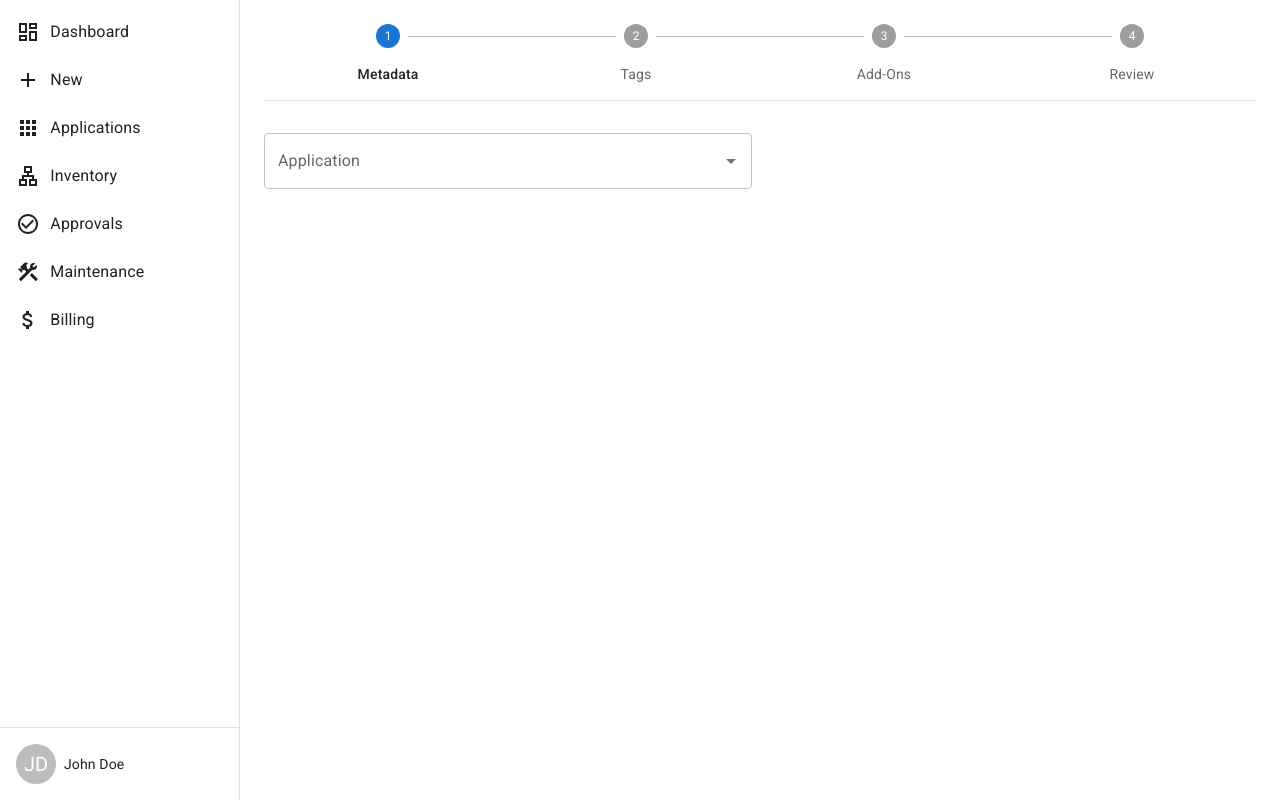
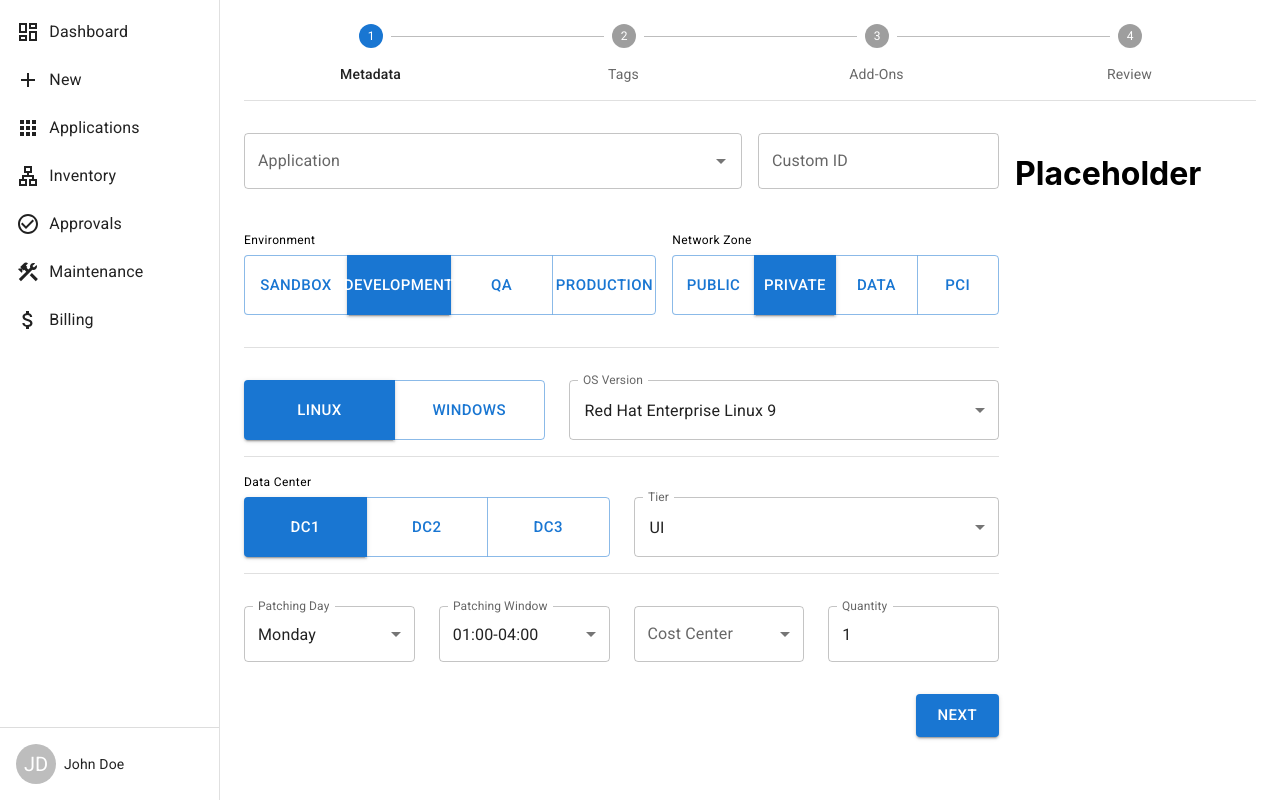
Before and after one commit to kevinharv/platform-engineering, a React (Vite) app in the folder web/: page /new/vm in a window 1280 px wide. Built offline with nearby package versions, Linux system fonts and the light colour scheme.

Commit message:
fix: misc. UI

```diff
--- a/web/src/app/new/vm/index.tsx
+++ b/web/src/app/new/vm/index.tsx
@@ -1,11 +1,12 @@
 import ApplicationSelector from "@/features/vm-request/components/ApplicationSelector";
-import {
-  Grid,
-  Stepper,
-  Step,
-  StepLabel,
-  Divider
-} from "@mui/material";
+import CustomIDField from "@/features/vm-request/components/CustomIDField";
+import Environment from "@/features/vm-request/components/Environment";
+import NetworkZone from "@/features/vm-request/components/NetworkZone";
+import { OSSection } from "@/features/vm-request/components/OSSection";
+import { Placement } from "@/features/vm-request/components/Placement";
+import { ResourceDetailsSection } from "@/features/vm-request/components/ResourceDetailsSection";
+import { StepNavigation } from "@/features/vm-request/components/StepNavigation";
+import { Grid, Stepper, Step, StepLabel, Divider } from "@mui/material";
 import { createFileRoute } from "@tanstack/react-router";
 
 export const Route = createFileRoute("/new/vm/")({
@@ -16,7 +17,7 @@ function NewVM() {
   const vmSteps = ["Metadata", "Tags", "Add-Ons", "Review"];
 
   return (
-    <Grid container spacing={2}>
+    <Grid container spacing={2} sx={{ marginLeft: 0 }}>
       {/* FORM STEPS */}
       <Grid size={12}>
         <Stepper activeStep={0} alternativeLabel>
@@ -32,11 +33,36 @@ function NewVM() {
 
       {/* Metadata form fields */}
       <Grid size={6}>
-       <ApplicationSelector />
+        <ApplicationSelector />
+      </Grid>
+
+      <Grid size={3}>
+        <CustomIDField />
+      </Grid>
+
+      <Grid size={3}>
+        <h1>Placeholder</h1>
+      </Grid>
+
+      <Grid size={5}>
+        <Environment />
+      </Grid>
+
+      <Grid size={4}>
+        <NetworkZone />
+      </Grid>
+
+      <Grid size={9}>
+        <Divider sx={{ marginY: 2 }} />
+        <OSSection />
+        <Divider sx={{ marginY: 2 }} />
+        <Placement />
+        <Divider sx={{ marginY: 2 }} />
+        <ResourceDetailsSection />
+        <StepNavigation />
       </Grid>
 
       {/* TODO - add remaining fields; add steps logic */}
-
     </Grid>
   );
 }
--- a/web/src/components/NavigationDrawer.tsx
+++ b/web/src/components/NavigationDrawer.tsx
@@ -27,7 +27,7 @@ const initials =
   loggedInUser.displayName.split(" ")[0][0] +
   loggedInUser.displayName.split(" ")[1][0];
 
-const drawerWidth = 240;
+const drawerWidth = 220;
 const navEntries = [
   {
     icon: <DashboardOutlined />,
@@ -68,16 +68,20 @@ const navEntries = [
 
 export default function NavigationDrawer({ children }: { children: any }) {
   return (
-    <Box sx={{ display: "flex" }}>
+    <Box sx={{ display: "flex", minHeight: '100vh' }}>
       <Drawer
         variant="permanent"
         sx={{
           width: drawerWidth,
           flexShrink: 1,
+          display: { xs: 'none', md: 'block' },
           [`& .MuiDrawer-paper`]: {
-            width: drawerWidth,
-            boxSizing: "border-box",
-          },
+              width: drawerWidth,
+              boxSizing: "border-box",
+              position: 'relative',
+              height: '100vh',
+              top: 0
+            },
         }}
       >
         <Box sx={{ display: "flex", flexDirection: "column", height: "100%" }}>
--- a/web/src/features/vm-request/components/ApplicationSelector.tsx
+++ b/web/src/features/vm-request/components/ApplicationSelector.tsx
@@ -7,8 +7,10 @@ export default function ApplicationSelector() {
 
   const applicationList = [
     "Sailpoint IIQ",
-    "Active Directory",
+    "Active Directory Directory Services",
+    "Active Directory Entra ID Connect",
     "Ansible Automation Platform",
+    "Red Hat Satellite"
   ];
 
   return (
--- /dev/null
+++ b/web/src/features/vm-request/components/CustomIDField.tsx
@@ -0,0 +1,22 @@
+import { TextField } from "@mui/material";
+import { useVMRequest } from "../context";
+
+export default function CustomIDField() {
+  const { formData, updateFormData } = useVMRequest();
+  const { customID } = formData;
+
+  return (
+    <TextField
+      label="Custom ID"
+      size="medium"
+      value={customID || ""}
+      onChange={(e) =>
+        updateFormData({
+          customID: e.target.value.slice(0, 2).toUpperCase(),
+        })
+      }
+      placeholder="KH"
+      fullWidth
+    />
+  );
+}
--- /dev/null
+++ b/web/src/features/vm-request/components/Environment.tsx
@@ -0,0 +1,50 @@
+import { Typography, ButtonGroup, Button } from "@mui/material";
+import { useVMRequest } from "../context";
+
+export default function Environment() {
+  const { formData, updateFormData } = useVMRequest();
+  const { environment } = formData;
+
+  const environments = [
+    {
+      "label": "Sandbox",
+      "value": "sandbox"
+    },
+    {
+      "label": "Development",
+      "value": "dev"
+    },
+    {
+      "label": "QA",
+      "value": "qa"
+    },
+    {
+      "label": "Production",
+      "value": "prod"
+    }
+  ]
+
+  return (
+    <>
+      <Typography variant="caption" sx={{ mb: 0.5, display: "block" }}>
+        Environment
+      </Typography>
+      <ButtonGroup variant="outlined" fullWidth size="large" sx={{ margin: 0 }}>
+        {environments.map((env) => (
+          <Button
+            key={env.value}
+            sx={{ py: 2, margin: 0 }}
+            variant={environment === env.value ? "contained" : "outlined"}
+            onClick={() => {
+              updateFormData({
+                environment: env.value,
+              });
+            }}
+          >
+            {env.label}
+          </Button>
+        ))}
+      </ButtonGroup>
+    </>
+  );
+}
--- /dev/null
+++ b/web/src/features/vm-request/components/NetworkZone.tsx
@@ -0,0 +1,50 @@
+import { Typography, ButtonGroup, Button } from "@mui/material";
+import { useVMRequest } from "../context";
+
+export default function NetworkZone() {
+  const { formData, updateFormData } = useVMRequest();
+  const { networkZone } = formData;
+
+  const zones = [
+    {
+      "label": "Public",
+      "value": "public"
+    },
+    {
+      "label": "Private",
+      "value": "private"
+    },
+    {
+      "label": "Data",
+      "value": "data"
+    },
+    {
+      "label": "PCI",
+      "value": "pci"
+    }
+  ]
+
+  return (
+    <>
+      <Typography variant="caption" sx={{ mb: 0.5, display: "block" }}>
+        Network Zone
+      </Typography>
+      <ButtonGroup variant="outlined" fullWidth size="large">
+        {zones.map((zone) => (
+          <Button
+            key={zone.value}
+            sx={{ py: 2 }}
+            variant={networkZone === zone.value ? "contained" : "outlined"}
+            onClick={() => {
+              updateFormData({
+                networkZone: zone.value,
+              });
+            }}
+          >
+            {zone.label}
+          </Button>
+        ))}
+      </ButtonGroup>
+    </>
+  );
+}
--- a/web/src/features/vm-request/components/StepNavigation.tsx
+++ b/web/src/features/vm-request/components/StepNavigation.tsx
@@ -22,7 +22,7 @@ export const StepNavigation: FC<StepNavigationProps> = ({
           Back
         </Button>
       )}
-      <Button variant="contained" onClick={onNext}>
+      <Button variant="contained" onClick={onNext} size='large'>
         {isLastStep ? 'Submit' : 'Next'}
       </Button>
     </Box>
--- a/web/src/features/vm-request/types.ts
+++ b/web/src/features/vm-request/types.ts
@@ -1,4 +1,4 @@
-export type Environment = 'dev' | 'qa' | 'prod';
+export type Environment = 'sandbox' | 'dev' | 'qa' | 'prod';
 export type NetworkZone = 'public' | 'private' | 'data' | 'pci';
 export type DataCenter = 'dc1' | 'dc2' | 'dc3';
 export type OSFamily = 'linux' | 'windows';
--- a/web/tsconfig.json
+++ b/web/tsconfig.json
@@ -20,7 +20,6 @@
     "noUnusedParameters": true,
     "noFallthroughCasesInSwitch": true,
     "noUncheckedSideEffectImports": true,
-    "baseUrl": ".",
     "paths": {
       "@/*": ["./src/*"],
     }
```
